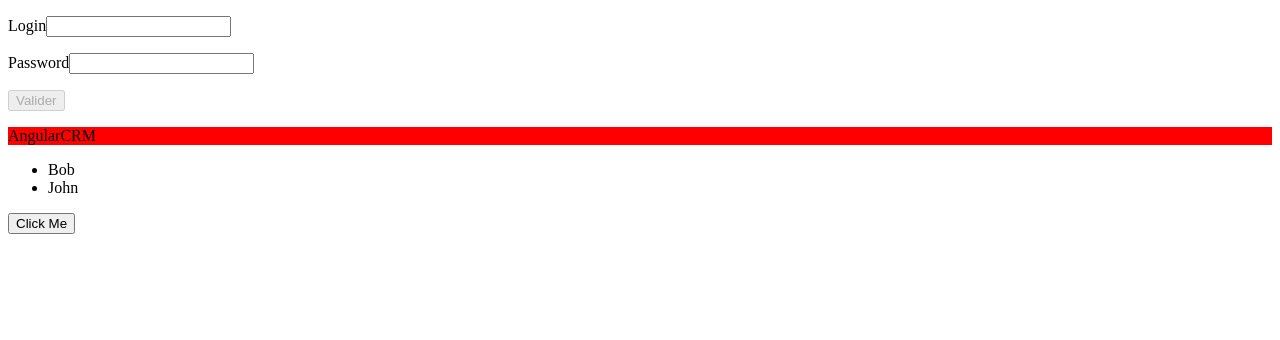
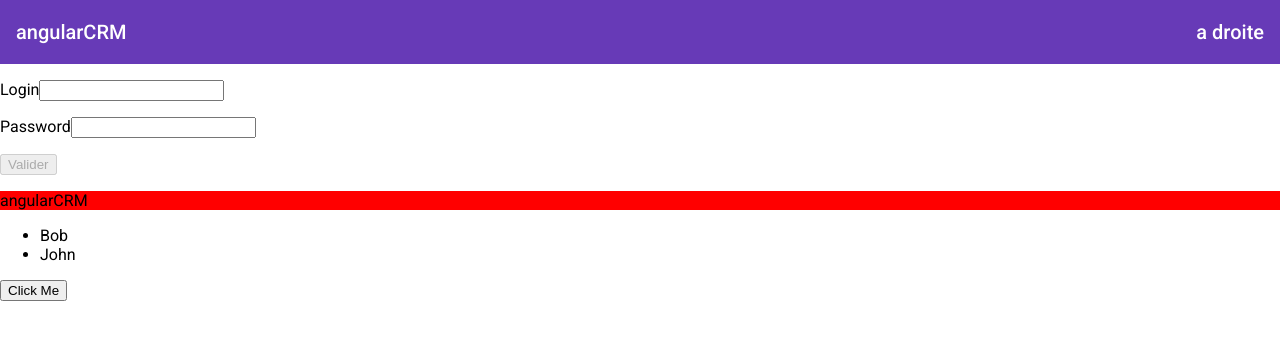
Before and after one commit to jollivetc/angularCRM-Juin, an Angular app: page / in a window 1280 px wide. Shown: the top 340 px of the page. Built offline with nearby package versions, Linux system fonts and the light colour scheme.

Commit message:
step2: material

```diff
--- a/angular.json
+++ b/angular.json
@@ -31,6 +31,7 @@
               "src/assets"
             ],
             "styles": [
+              "./node_modules/@angular/material/prebuilt-themes/deeppurple-amber.css",
               "src/styles.scss"
             ],
             "scripts": []
@@ -99,6 +100,7 @@
               "src/assets"
             ],
             "styles": [
+              "./node_modules/@angular/material/prebuilt-themes/deeppurple-amber.css",
               "src/styles.scss"
             ],
             "scripts": []
--- a/package.json
+++ b/package.json
@@ -11,10 +11,12 @@
   "private": true,
   "dependencies": {
     "@angular/animations": "~12.0.4",
+    "@angular/cdk": "^12.0.4",
     "@angular/common": "~12.0.4",
     "@angular/compiler": "~12.0.4",
     "@angular/core": "~12.0.4",
     "@angular/forms": "~12.0.4",
+    "@angular/material": "^12.0.4",
     "@angular/platform-browser": "~12.0.4",
     "@angular/platform-browser-dynamic": "~12.0.4",
     "@angular/router": "~12.0.4",
--- /dev/null
+++ b/src/app/app-material.module.ts
@@ -0,0 +1,14 @@
+import { NgModule } from '@angular/core';
+import { MatInputModule } from '@angular/material/input';
+import { MatToolbarModule } from '@angular/material/toolbar';
+import { MatButtonModule } from '@angular/material/button';
+import { MatFormFieldModule } from '@angular/material/form-field';
+
+const importExport = [MatInputModule, MatToolbarModule, MatButtonModule, MatFormFieldModule];
+
+@NgModule({
+  declarations: [],
+  imports: importExport,
+  exports: importExport
+})
+export class AppMaterialModule { }
--- a/src/app/app.component.html
+++ b/src/app/app.component.html
@@ -1,3 +1,12 @@
+<div>
+  <mat-toolbar color="primary">
+    <span>{{title}}</span>
+    <span class="fill-remaining-space"></span>
+    <span>a droite</span>
+  </mat-toolbar>
+</div>
+
+
 <crm-login></crm-login>
 
 
--- a/src/app/app.component.ts
+++ b/src/app/app.component.ts
@@ -6,7 +6,7 @@
   styleUrls: ['./app.component.scss']
 })
 export class AppComponent {
-  title = 'AngularCRM';
+  title = 'angularCRM';
   names = ['Bob', 'John'];
   classToApply = 'aclass'
 
--- a/src/app/app.module.ts
+++ b/src/app/app.module.ts
@@ -1,10 +1,12 @@
 import { NgModule } from '@angular/core';
 import { BrowserModule } from '@angular/platform-browser';
 import { ReactiveFormsModule } from '@angular/forms';
+import { BrowserAnimationsModule } from '@angular/platform-browser/animations';
 
 import { AppRoutingModule } from './app-routing.module';
 import { AppComponent } from './app.component';
 import { LoginComponent } from './login/login.component';
+import { AppMaterialModule } from './app-material.module';
 
 @NgModule({
   declarations: [
@@ -14,7 +16,9 @@
   imports: [
     BrowserModule,
     ReactiveFormsModule,
-    AppRoutingModule
+    BrowserAnimationsModule,
+    AppRoutingModule,
+    AppMaterialModule,
   ],
   providers: [],
   bootstrap: [AppComponent]
--- a/src/app/login/login.component.html
+++ b/src/app/login/login.component.html
@@ -3,6 +3,7 @@
         (ngSubmit)="onSubmit()">
     <p>
       <label for="login">Login</label>
+
       <input id="login" type="text"
               formControlName="login">
       <span *ngIf="loginForm.get('login')?.touched && loginForm.get('login')?.errors?.required">
--- a/src/app/login/login.component.ts
+++ b/src/app/login/login.component.ts
@@ -24,7 +24,7 @@
       password: new FormControl('',[Validators.required,
                                     Validators.minLength(3),
                                     checkPassword])
-    });
+    }, );
   }
 
   onSubmit(){
--- a/src/index.html
+++ b/src/index.html
@@ -6,6 +6,9 @@
   <base href="/">
   <meta name="viewport" content="width=device-width, initial-scale=1">
   <link rel="icon" type="image/x-icon" href="favicon.ico">
+  <link rel="preconnect" href="https://fonts.gstatic.com">
+  <link href="https://fonts.googleapis.com/css2?family=Roboto:wght@300;400;500&display=swap" rel="stylesheet">
+  <link href="https://fonts.googleapis.com/icon?family=Material+Icons" rel="stylesheet">
 </head>
 <body>
   <crm-root></crm-root>
--- a/src/styles.scss
+++ b/src/styles.scss
@@ -1,4 +1,13 @@
+@import "~@angular/material/prebuilt-themes/deeppurple-amber.css";
+
 /* You can add global styles to this file, and also import other style files */
 input.ng-invalid.ng-touched{
   border: 2px solid red;
 }
+
+html, body { height: 100%; }
+body { margin: 0; font-family: Roboto, "Helvetica Neue", sans-serif; }
+
+.fill-remaining-space{
+  flex: 1 1 auto;
+}
```
Also changed, not shown: 2 other files (tests, documents, lock files or other folders).
